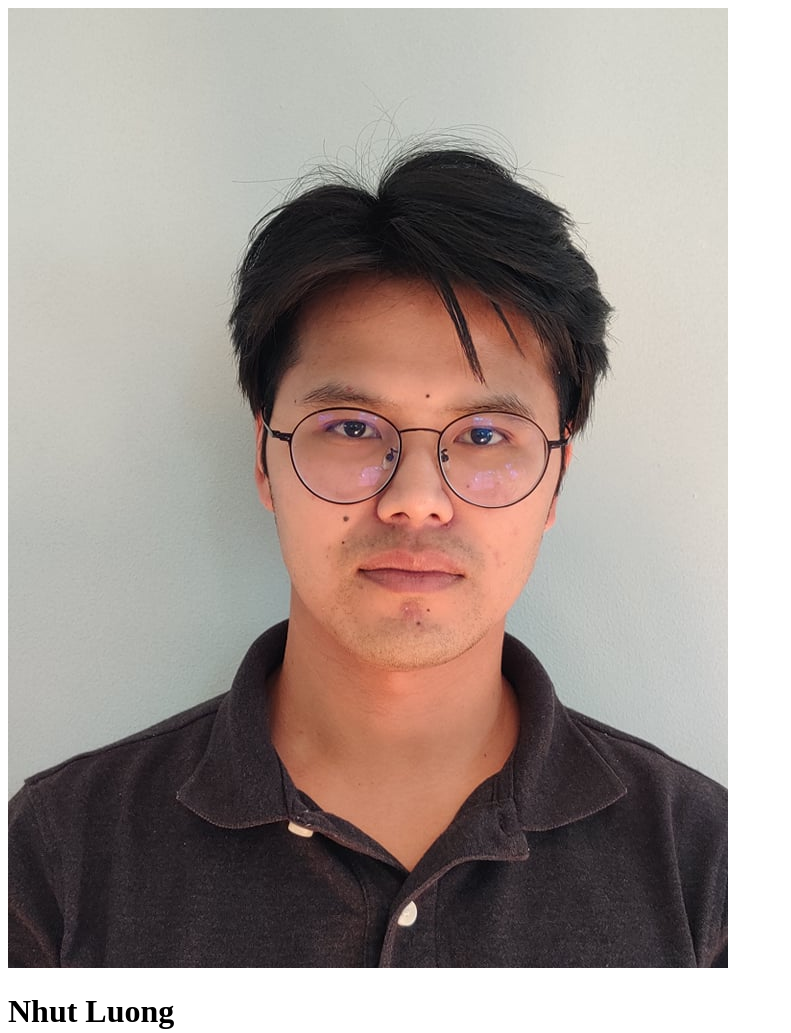
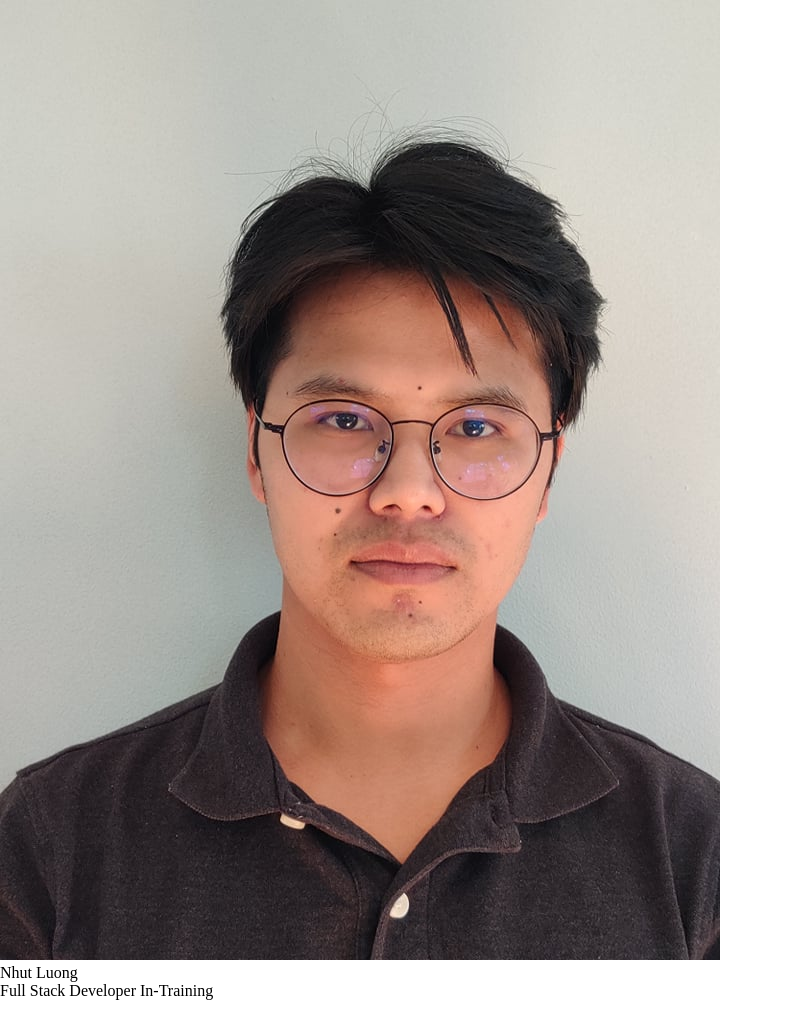
Before and after one commit to nhutluong/nhutluong.github.io, a plain HTML site: page index.html in a window 1280 px wide. Shown: the top 1033 px of the page, without its empty margins (0-791 px from the left). After the commit the page ends 1000 px from the top, so only its background shows below. Drawn offline with Linux system fonts and the light colour scheme.

Commit message:
Removed default browser styling

```diff
--- a/index.html
+++ b/index.html
@@ -2,11 +2,12 @@
 <html>
   <head>
     <meta charset="utf-8">
-    <title>Heaven Knows</title>
+    <title>Developer Portfolio In progress</title>
+    <link rel="stylesheet" href="styles.css"/>
   </head>
   <body>
     <img src="profile_headshot.jpg" alt="Nhut's profile_headshot" />
     <h1>Nhut Luong</h1>
-    <p> Full Stack Developer In-Training</p>
+    <p>Full Stack Developer In-Training</p>
   </body>
 </html>
--- /dev/null
+++ b/styles.css
@@ -0,0 +1,11 @@
+*{
+  margin:0;
+  padding:0;
+  border:0;
+  font-size: inherit;
+  font-weight: inherit;
+  font-family: inherit;;
+  text-decoration: inherit;
+  line-height: inherit;
+  color: inherit;
+}
```
